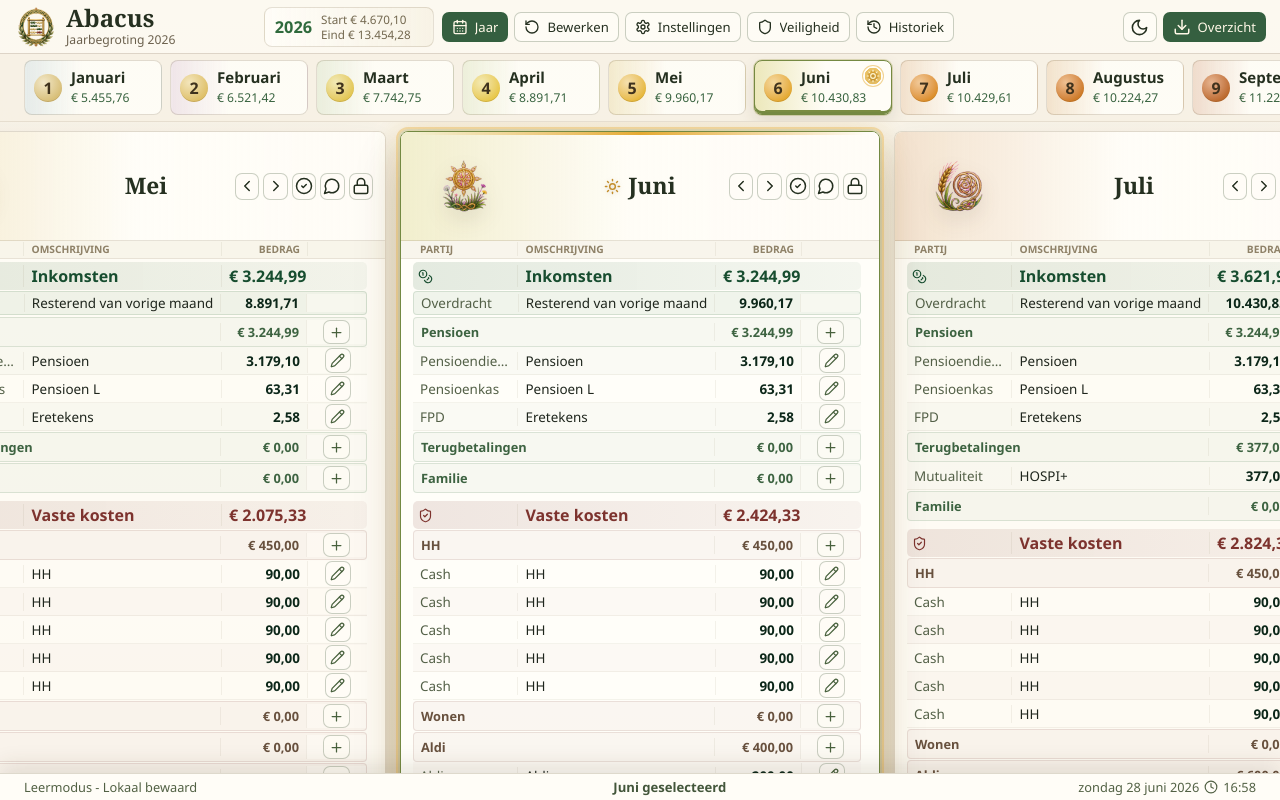
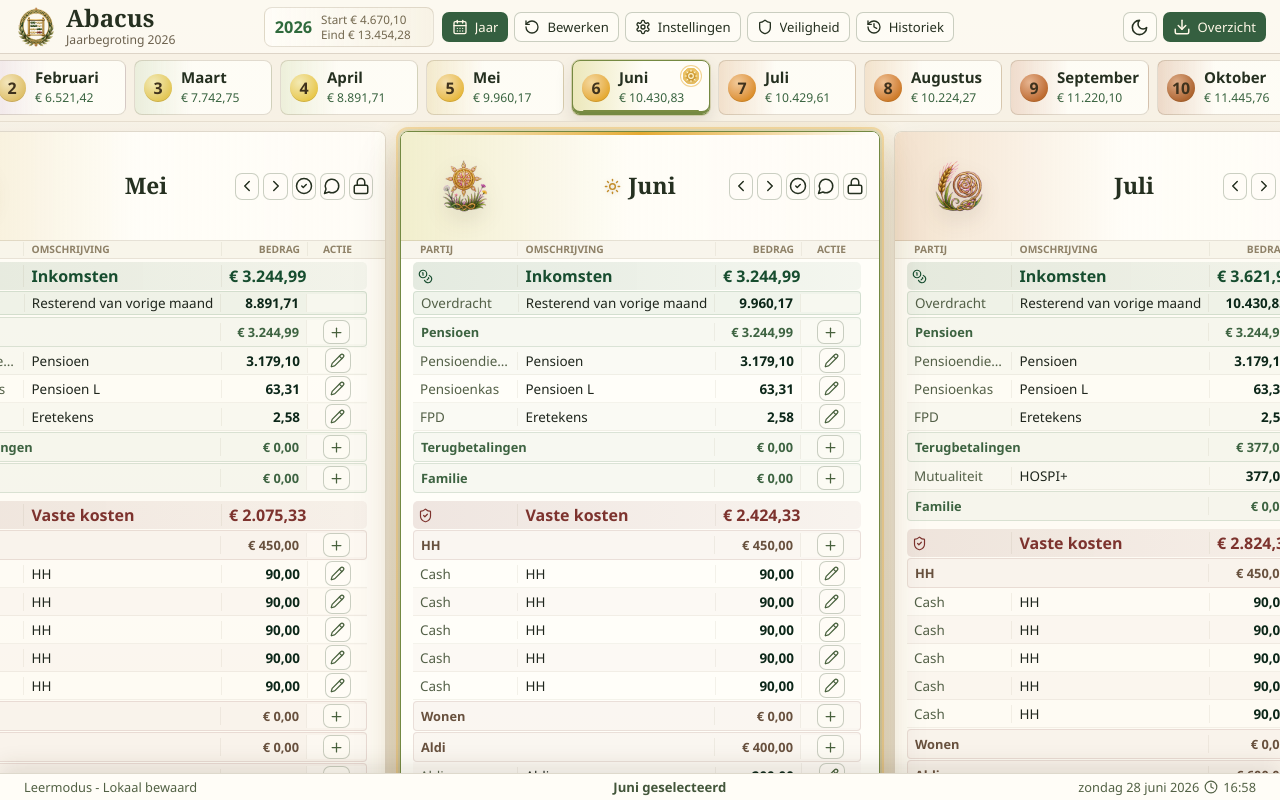
Before and after one commit to monokid/Abacus, a Svelte app: page / in a window 1280 px wide. Built offline with nearby package versions, Linux system fonts and the light colour scheme.

Commit message:
Center month rail and label action column

```diff
--- a/src/ui/App.svelte
+++ b/src/ui/App.svelte
@@ -213,7 +213,7 @@
 
     requestAnimationFrame(() => {
       scrollRailToItem(".board", `[data-month-card="${monthNumber}"]`, resetVertical);
-      keepRailItemVisible(".month-tabs", `[data-month-tab="${monthNumber}"]`);
+      scrollRailToItem(".month-tabs", `[data-month-tab="${monthNumber}"]`);
       if (focusCard) {
         const card = document.querySelector(`[data-month-card="${monthNumber}"]`);
         if (card instanceof HTMLElement) card.focus({ preventScroll: true });
@@ -253,27 +253,6 @@
       top: resetVertical ? 0 : rail.scrollTop,
       behavior: "instant",
     });
-  }
-
-  function keepRailItemVisible(railSelector: string, itemSelector: string): void {
-    const rail = document.querySelector(railSelector);
-    const item = document.querySelector(itemSelector);
-    if (!(rail instanceof HTMLElement) || !(item instanceof HTMLElement)) return;
-
-    const railRect = rail.getBoundingClientRect();
-    const itemRect = item.getBoundingClientRect();
-    const inset = 10;
-    if (itemRect.left < railRect.left + inset) {
-      rail.scrollTo({
-        left: rail.scrollLeft + itemRect.left - railRect.left - inset,
-        behavior: "instant",
-      });
-    } else if (itemRect.right > railRect.right - inset) {
-      rail.scrollTo({
-        left: rail.scrollLeft + itemRect.right - railRect.right + inset,
-        behavior: "instant",
-      });
-    }
   }
 
   function selectCardFromClick(event: MouseEvent, monthNumber: number): void {
@@ -802,7 +781,7 @@
           <span class="party-head">Partij</span>
           <span class="description-head">Omschrijving</span>
           <span class="amount-head">Bedrag</span>
-          <span class="action-head" aria-label="Acties"></span>
+          <span class="action-head">Actie</span>
         </div>
 
         <div class="month-ledger">
--- a/src/ui/styles.css
+++ b/src/ui/styles.css
@@ -462,6 +462,7 @@ h1 {
   top: 0;
   z-index: 6;
   display: flex;
+  justify-content: safe center;
   gap: 9px;
   overflow-x: auto;
   padding: 7px 24px 9px;
@@ -474,11 +475,6 @@ h1 {
 
 .month-tabs::-webkit-scrollbar {
   display: none;
-}
-
-.month-tabs::after {
-  flex: 0 0 max(20px, calc((100vw - 138px) / 2));
-  content: "";
 }
 
 .month-tabs button {
@@ -844,14 +840,14 @@ h1 {
   white-space: nowrap;
 }
 
-.amount-head,
-.action-head {
+.amount-head {
   text-align: right;
 }
 
 .action-head {
   height: 100%;
   border-left: 1px solid rgba(105, 87, 53, 0.08);
+  text-align: center;
 }
 
 .grid-head > * + *,
```
Also changed, not shown: tests/smoke/input-smoke.mjs (+6 -28 lines).
